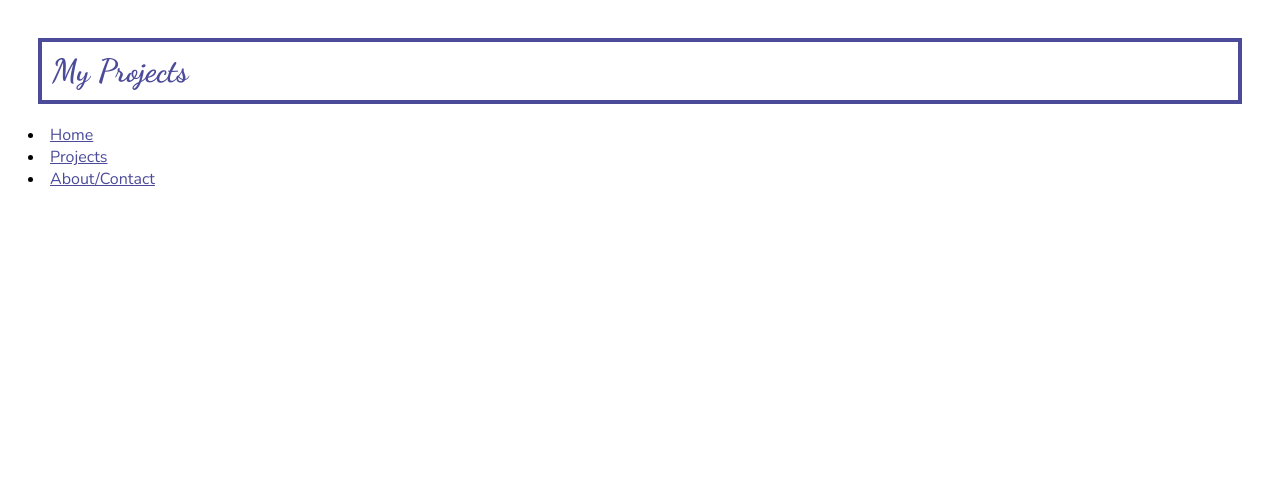
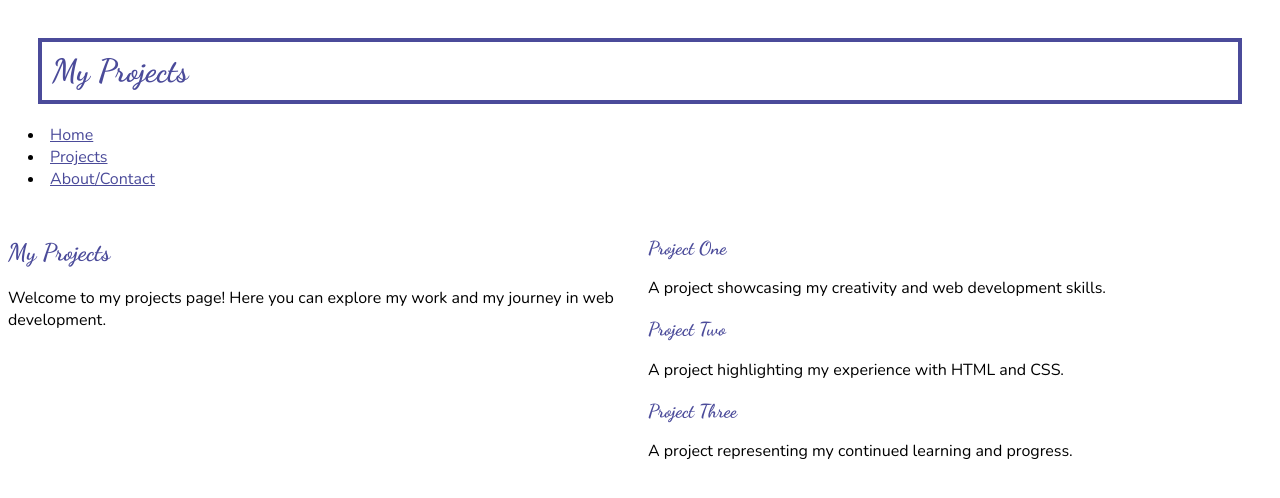
Before and after one commit to Sammiyyah-Tillman/personal-portfolio, a plain HTML site: page projects.html in a window 1280 px wide. Drawn offline with nearby package versions, Linux system fonts and the light colour scheme.

Commit message:
Enhance projects.html with project details
Added a projects introduction section and multiple project cards.

```diff
--- a/projects.html
+++ b/projects.html
@@ -17,7 +17,36 @@
             <li><a href="projects.html">Projects</a></li>
             <li><a href="about.html">About/Contact</a></li>
         </nav>
-    </header>
+        </header>
+    <main class="projects-page">
+        <section class="projects-intro">
+    <h2>My Projects</h2>
+    <p>Welcome to my projects page! Here you can explore my work and my journey in web development.</p>
+  </section>
+
+<section class="project-container">
+    <div class="project-grid">
+
+<article class="project-card">
+        <h3>Project One</h3>
+        <p>A project showcasing my creativity and web development skills.</p>
+      </article>
+
+<article class="project-card">
+        <h3>Project Two</h3>
+        <p>A project highlighting my experience with HTML and CSS.</p>
+      </article>
+
+<article class="project-card">
+        <h3>Project Three</h3>
+        <p>A project representing my continued learning and progress.</p>
+      </article>
+
+</div>
+  </section>
+
+</main>
+
     <footer></footer>
 
 </body>
```
